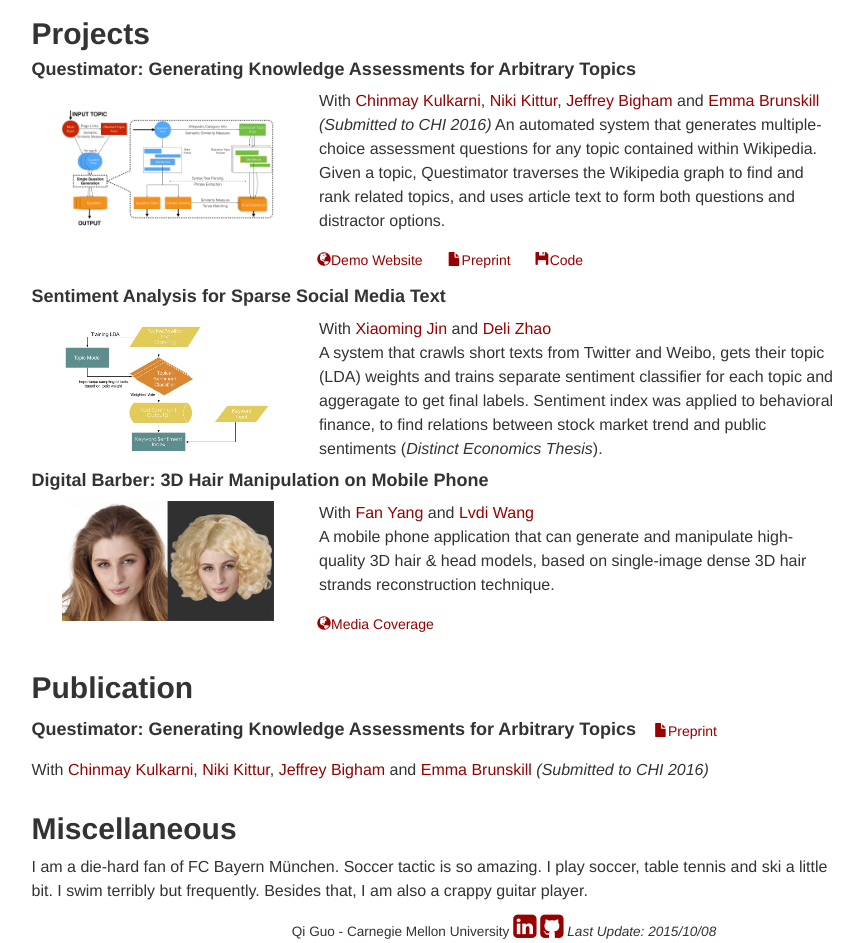
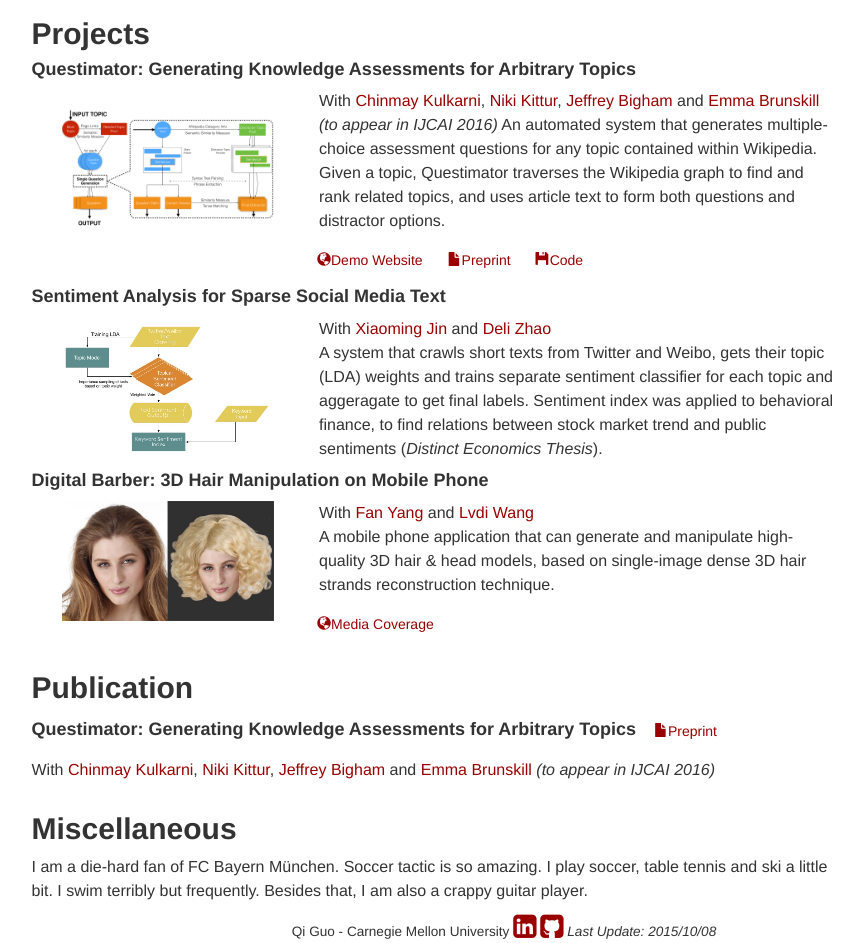
Before and after one commit to imoonkey/imoonkey.github.io, a plain HTML site: page index.html in a window 1280 px wide. Shown: the part 715-1658 px from the top of the page, without its empty margins (136-999 px from the left). Drawn offline with Linux system fonts and the light colour scheme; files that its build step writes are made by us from their sources; a script that the page names is missing; a small style sheet from the web is missing; files whose address does not match are found by name.

Commit message:
ijcai preprint

```diff
--- a/index.html
+++ b/index.html
@@ -142,7 +142,7 @@
                     <a href="http://www.jeffreybigham.com">Jeffrey Bigham</a>
                     and <a href="http://www.cs.cmu.edu/~ebrun/">Emma Brunskill</a>
                     <br>
-                    <em>(Submitted to CHI 2016)</em> An automated system that generates multiple-choice
+                    <em>(to appear in IJCAI 2016)</em> An automated system that generates multiple-choice
                     assessment questions for any topic contained within Wikipedia. Given a topic,
                     Questimator
                     traverses the Wikipedia graph to find and rank related topics, and uses article text to
@@ -227,7 +227,7 @@
                     <a href="http://kittur.org">Niki Kittur</a>,
                     <a href="http://www.jeffreybigham.com">Jeffrey Bigham</a>
                     and <a href="http://www.cs.cmu.edu/~ebrun/">Emma Brunskill</a>
-                    <em>(Submitted to CHI 2016)</em><br>
+                    <em>(to appear in IJCAI 2016)</em><br>
                 </p>
                 <!--</div>-->
             </div>
```
Also changed, not shown: 1 other file.
